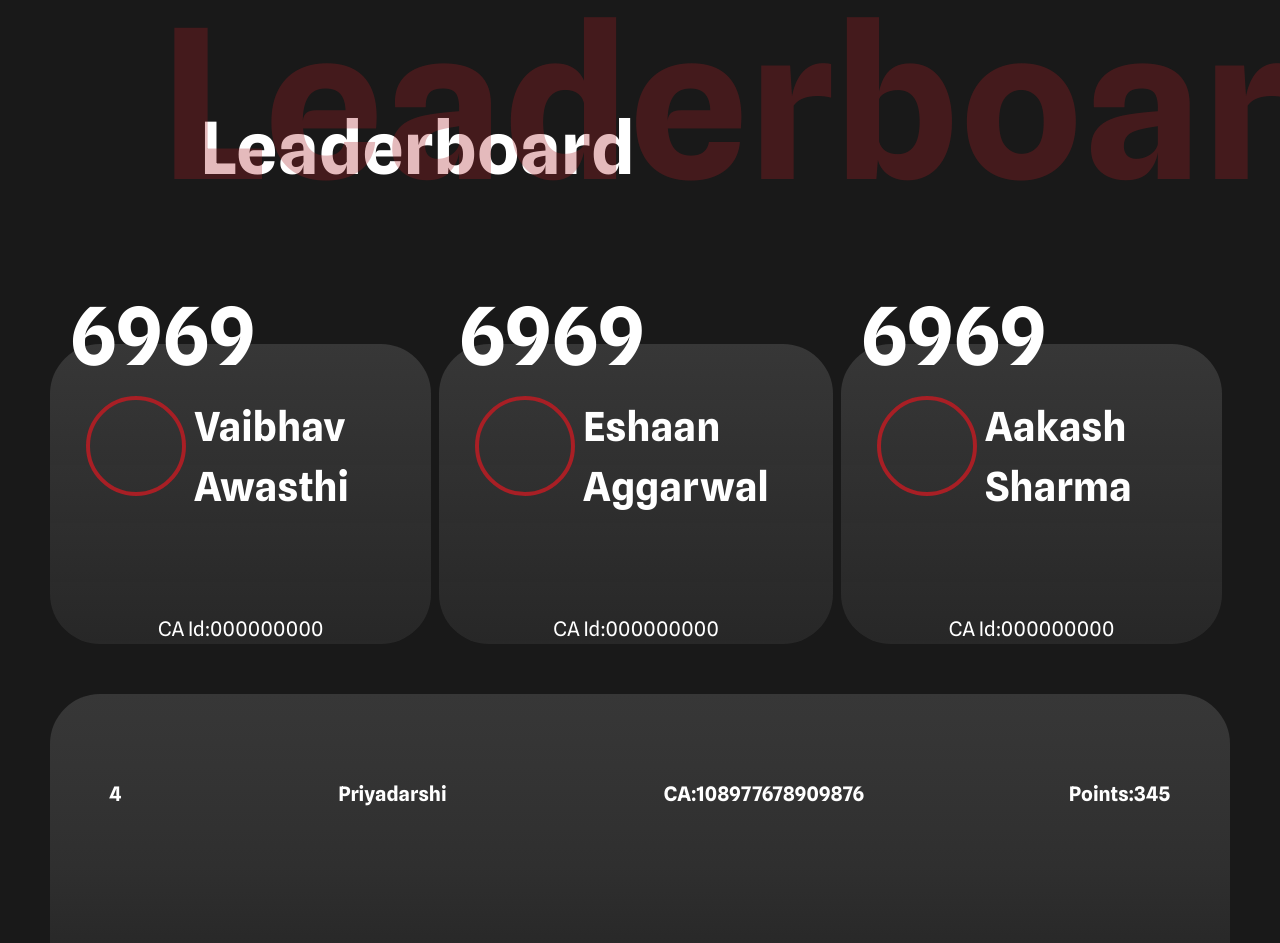
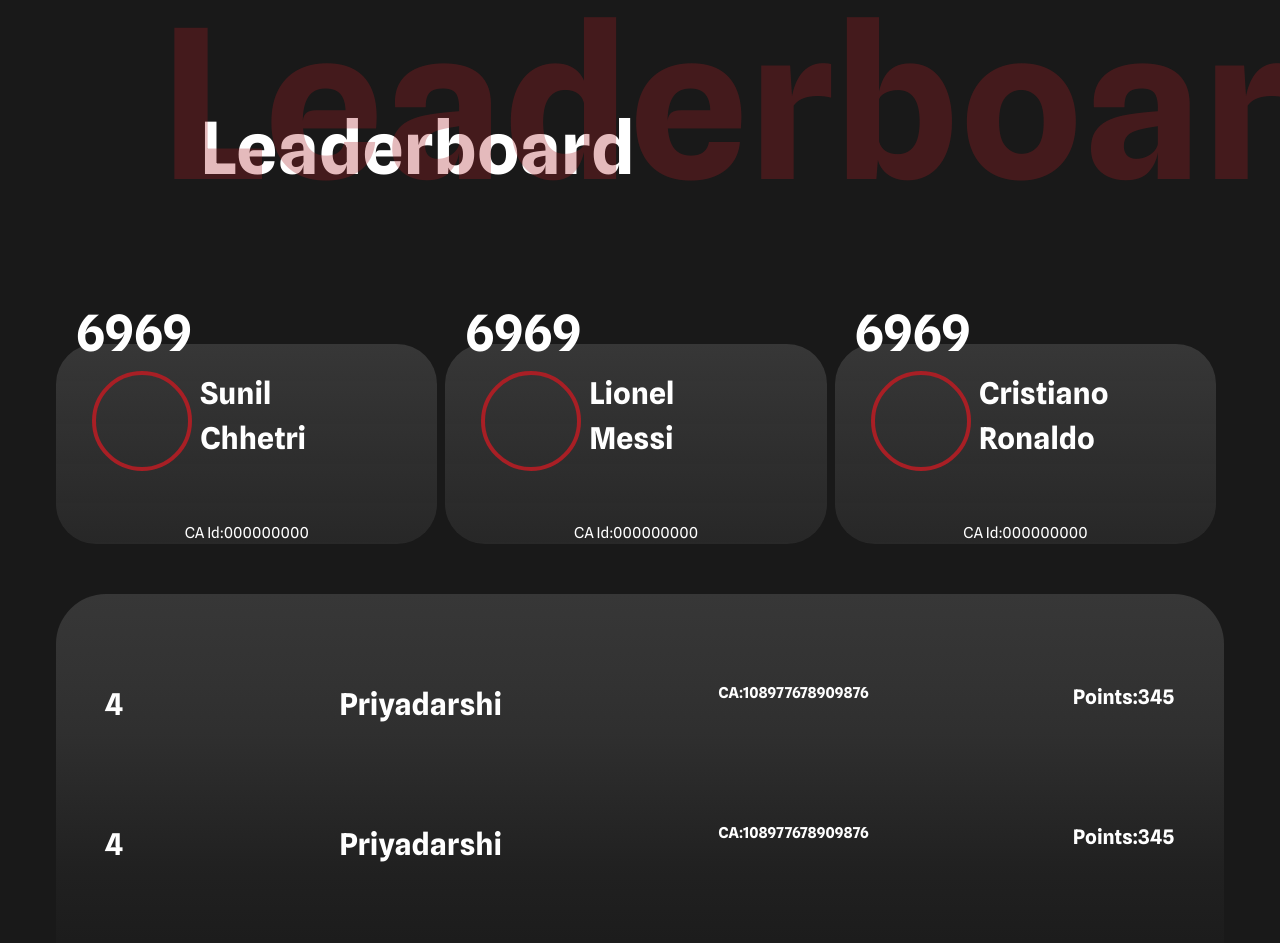
Before and after one commit to technex-iit-bhu/CA_Frontend, a Next.js app: page /leaderboard in a window 1280 px wide. Shown: the top 943 px of the page. Built offline with nearby package versions, Linux system fonts and the light colour scheme.

Commit message:
Resize Leaderboard

```diff
--- a/src/components/hamburgermenu.tsx
+++ b/src/components/hamburgermenu.tsx
@@ -7,6 +7,7 @@ const navLinks = [
   { title: 'Incentives', href: '/incentives' },
   { title: 'Contact Us', href: '/contactus' },
   { title: 'FAQs', href: '/faqs' },
+  { title: 'Leaderboard', href: '/leaderboard' },
 ];
 const Hamburger = () => {
   const [open, setOpen] = useState(false);
--- a/src/components/leaderboard.tsx
+++ b/src/components/leaderboard.tsx
@@ -21,72 +21,82 @@ const Leaderboard = () => {
       <br />
       <br />
 
-      <div className='px-[30px] md:px-[50px]'>
+      <div className=' mx-9'>
+      <div className='px-[30px] md:px-[20px]'>
         <div className='flex flex-col lg:flex-row lg:justify-center'>
-          <div className='bg-custom-gradient-2 relative z-0 mr-2 h-[300px] w-full rounded-[50px] px-5 py-3 mb-[50px]'>
+
+
+          <div className='bg-custom-gradient-2 relative z-0 mr-2 h-[200px] w-full rounded-[40px] px-5 py-3 mb-[50px]'>
             <div className='flex flex-col lg:flex-row'>
-              <div className='mt-[-80px] flex flex-col'>
-                <p className='text-white select-none self-center text-center text-[80px] font-bold lg:self-start lg:text-left'>
+              <div className='mt-[-60px] flex flex-col'>
+                <p className='text-white select-none self-center text-center text-[50px] font-bold lg:self-start lg:text-left'>
                   6969
                 </p>
                 <div className='flex flex-row pb-2 lg:pl-4 lg:pr-8'>
                   <div className='mr-2 h-[100px] w-[100px] select-none self-center rounded-full border-4 border-red bg-background lg:self-start'></div>
                   <div className='flex flex-col'>
-                    <p className='text-white mr-3 select-none self-center text-[40px] font-bold md:self-start'>
-                      Vaibhav
+                    <p className='text-white mr-3 select-none self-center text-[30px] font-bold md:self-start'>
+                      Sunil
                     </p>
-                    <p className='text-white mr-3 select-none self-center text-[40px] font-bold md:self-start'>
-                      Awasthi
+                    <p className='text-white mr-3 select-none self-center text-[30px] font-bold md:self-start'>
+                      Chhetri
                     </p>
                   </div>
                 </div>
-                <div className='text-white absolute inset-x-0 bottom-0 flex select-none items-center justify-center text-[20px]'>
+                <div className='text-white absolute inset-x-0 bottom-0 flex select-none items-center justify-center text-[15px]'>
                   CA Id:000000000
                 </div>
               </div>
             </div>
           </div>
-          <div className='bg-custom-gradient-2 relative z-0 mr-2 h-[300px] w-full rounded-[50px] px-5 py-3 mb-[50px]'>
+
+
+
+          <div className='bg-custom-gradient-2 relative z-0 mr-2 h-[200px] w-full rounded-[40px] px-5 py-3 mb-[50px]'>
             <div className='flex flex-col lg:flex-row'>
-              <div className='mt-[-80px] flex flex-col'>
-                <p className='text-white select-none self-center text-center text-[80px] font-bold lg:self-start lg:text-left'>
+              <div className='mt-[-60px] flex flex-col'>
+                <p className='text-white select-none self-center text-center text-[50px] font-bold lg:self-start lg:text-left'>
                   6969
                 </p>
                 <div className='flex flex-row pb-2 lg:pl-4 lg:pr-8'>
                   <div className='mr-2 h-[100px] w-[100px] select-none self-center rounded-full border-4 border-red bg-background lg:self-start'></div>
                   <div className='flex flex-col'>
-                    <p className='text-white mr-3 select-none self-center text-[40px] font-bold md:self-start'>
-                      Eshaan
+                    <p className='text-white mr-3 select-none self-center text-[30px] font-bold md:self-start'>
+                      Lionel
                     </p>
-                    <p className='text-white mr-3 select-none self-center text-[40px] font-bold md:self-start'>
-                      Aggarwal
+                    <p className='text-white mr-3 select-none self-center text-[30px] font-bold md:self-start'>
+                      Messi
                     </p>
                   </div>
                 </div>
-                <div className='text-white absolute inset-x-0 bottom-0 flex select-none items-center justify-center text-[20px]'>
+                <div className='text-white absolute inset-x-0 bottom-0 flex select-none items-center justify-center text-[15px]'>
                   CA Id:000000000
                 </div>
               </div>
             </div>
           </div>
-          <div className='bg-custom-gradient-2 relative z-0 mr-2 h-[300px] w-full rounded-[50px] px-5 py-3 mb-[50px] '>
+
+
+
+
+          <div className='bg-custom-gradient-2 relative z-0 mr-2 h-[200px] w-full rounded-[40px] px-5 py-3 mb-[50px]'>
             <div className='flex flex-col lg:flex-row'>
-              <div className='mt-[-80px] flex flex-col'>
-                <p className='text-white select-none self-center text-center text-[80px] font-bold lg:self-start lg:text-left'>
+              <div className='mt-[-60px] flex flex-col'>
+                <p className='text-white select-none self-center text-center text-[50px] font-bold lg:self-start lg:text-left'>
                   6969
                 </p>
                 <div className='flex flex-row pb-2 lg:pl-4 lg:pr-8'>
                   <div className='mr-2 h-[100px] w-[100px] select-none self-center rounded-full border-4 border-red bg-background lg:self-start'></div>
                   <div className='flex flex-col'>
-                    <p className='text-white mr-3 select-none self-center text-[40px] font-bold md:self-start'>
-                      Aakash
+                    <p className='text-white mr-3 select-none self-center text-[30px] font-bold md:self-start'>
+                      Cristiano
                     </p>
-                    <p className='text-white mr-3 select-none self-center text-[40px] font-bold md:self-start'>
-                      Sharma
+                    <p className='text-white mr-3 select-none self-center text-[30px] font-bold md:self-start'>
+                      Ronaldo
                     </p>
                   </div>
                 </div>
-                <div className='text-white absolute inset-x-0 bottom-0 flex select-none items-center justify-center text-[20px]'>
+                <div className='text-white absolute inset-x-0 bottom-0 flex select-none items-center justify-center text-[15px]'>
                   CA Id:000000000
                 </div>
               </div>
@@ -97,18 +107,18 @@ const Leaderboard = () => {
 
 
         <div
-          className='z-0 h-[500px] rounded-[50px] bg-custom-gradient px-[50px] py-[30px]  md:px-[30px] '
-          style={{ maxHeight: '500px', overflowY: 'auto' }}
+          className='z-0 h-[400px] rounded-[50px] bg-custom-gradient px-[20px] py-[30px]  md:px-[20px] '
+          style={{ maxHeight: '400px', overflowY: 'auto' }}
         >
-          <div className='z-10 mb-[20px] flex h-auto flex-col rounded-[50px] bg-background p-[20px] px-[30px]'>
-            <div className='flex h-[100px] flex-wrap content-center justify-between '>
-              <p className='text-white mr-3 select-none self-center text-[20px] font-bold md:self-start'>
+          <div className='z-10 my-[20px] flex h-auto flex-col rounded-[50px] bg-background p-[20px] px-[30px]'>
+            <div className='flex h-[80px] flex-wrap content-center justify-between '>
+              <p className='text-white mr-3 select-none  text-[30px] font-bold self-start'>
                 4
               </p>
-              <p className='text-white mr-3 select-none self-center text-[20px] font-bold md:self-start'>
+              <p className='text-white mr-3 select-none self-center text-[30px] font-bold md:self-start'>
                 Priyadarshi
               </p>
-              <p className='text-white select-none self-center text-[20px] font-bold md:self-start'>
+              <p className='text-white select-none self-center text-[15px] font-bold md:self-start'>
                 CA:108977678909876
               </p>
               <p className='text-white select-none self-center text-[20px] font-bold md:self-start'>
@@ -116,15 +126,15 @@ const Leaderboard = () => {
               </p>
             </div>
           </div>
-          <div className='z-10 mb-[20px] flex h-auto flex-col rounded-[50px] bg-background p-[20px] px-[30px]'>
-            <div className='flex h-[100px] flex-wrap content-center justify-between '>
-              <p className='text-white mr-3 select-none self-center text-[20px] font-bold  md:self-start'>
+          <div className='z-10 my-[20px] flex h-auto flex-col rounded-[50px] bg-background p-[20px] px-[30px]'>
+            <div className='flex h-[80px] flex-wrap content-center justify-between '>
+              <p className='text-white mr-3 select-none  text-[30px] font-bold self-start'>
                 4
               </p>
-              <p className='text-white mr-3 select-none self-center text-[20px] font-bold md:self-start'>
+              <p className='text-white mr-3 select-none self-center text-[30px] font-bold md:self-start'>
                 Priyadarshi
               </p>
-              <p className='text-white select-none self-center text-[20px] font-bold md:self-start'>
+              <p className='text-white select-none self-center text-[15px] font-bold md:self-start'>
                 CA:108977678909876
               </p>
               <p className='text-white select-none self-center text-[20px] font-bold md:self-start'>
@@ -132,15 +142,15 @@ const Leaderboard = () => {
               </p>
             </div>
           </div>
-          <div className='z-10 mb-[20px] flex h-auto flex-col rounded-[50px] bg-background p-[20px] px-[30px]'>
-            <div className='flex h-[100px] flex-wrap content-center justify-between '>
-              <p className='text-white mr-3 select-none self-center text-[20px] font-bold md:self-start'>
+          <div className='z-10 my-[20px] flex h-auto flex-col rounded-[50px] bg-background p-[20px] px-[30px]'>
+            <div className='flex h-[80px] flex-wrap content-center justify-between '>
+              <p className='text-white mr-3 select-none  text-[30px] font-bold self-start'>
                 4
               </p>
-              <p className='text-white mr-3 select-none self-center text-[20px] font-bold md:self-start'>
+              <p className='text-white mr-3 select-none self-center text-[30px] font-bold md:self-start'>
                 Priyadarshi
               </p>
-              <p className='text-white select-none self-center text-[20px] font-bold md:self-start'>
+              <p className='text-white select-none self-center text-[15px] font-bold md:self-start'>
                 CA:108977678909876
               </p>
               <p className='text-white select-none self-center text-[20px] font-bold md:self-start'>
@@ -150,6 +160,7 @@ const Leaderboard = () => {
           </div>
         </div>
       </div>
+      </div>
     </>
   );
 };
--- a/src/pages/index.tsx
+++ b/src/pages/index.tsx
@@ -3,7 +3,7 @@ const inter = Inter({ subsets: ['latin'] });
 import LandingPage from './landingPage';
 import DashboardPage from './dashboardPage';
 import Navbar from '@/components/navbar';
-import LeaderboardPage from './leaderboard';
+
 
 export default function Home() {
   return (
@@ -11,7 +11,7 @@ export default function Home() {
       <div>
         <LandingPage />
         <DashboardPage />
-        <LeaderboardPage/>
+
       </div>
     </main>
   );
```
